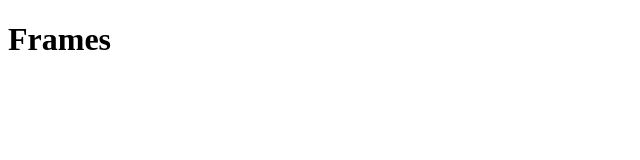
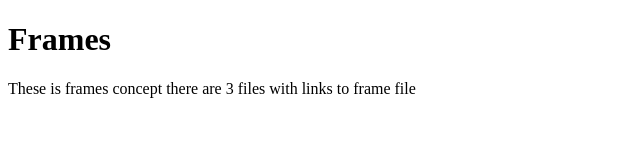
Before and after one commit to Samineni-Niharika/firstone, a plain HTML site: page index.html in a window 1280 px wide. Shown: the whole page, without its empty margins (0-640 px from the left). Drawn offline with Linux system fonts and the light colour scheme.

Commit message:
Paragraph modified

```diff
--- a/index.html
+++ b/index.html
@@ -7,5 +7,6 @@
 </head>
 <body>
     <h1>Frames</h1>
+    <p>These is frames concept there are 3 files with links to frame file</p>
 </body>
 </html>
```
